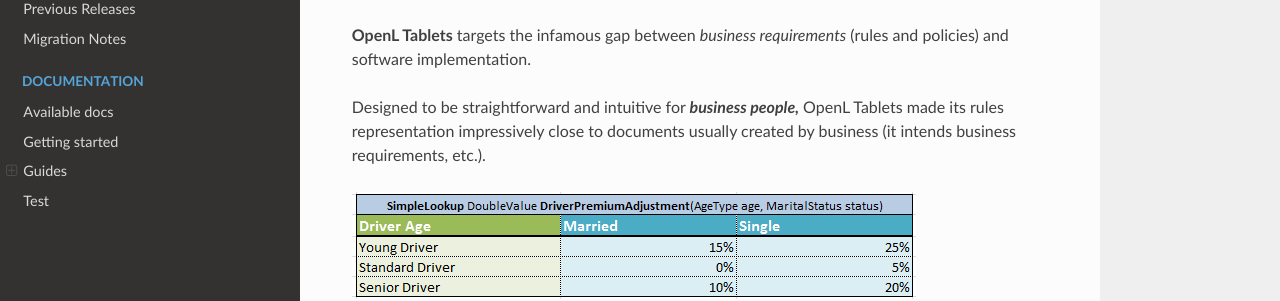
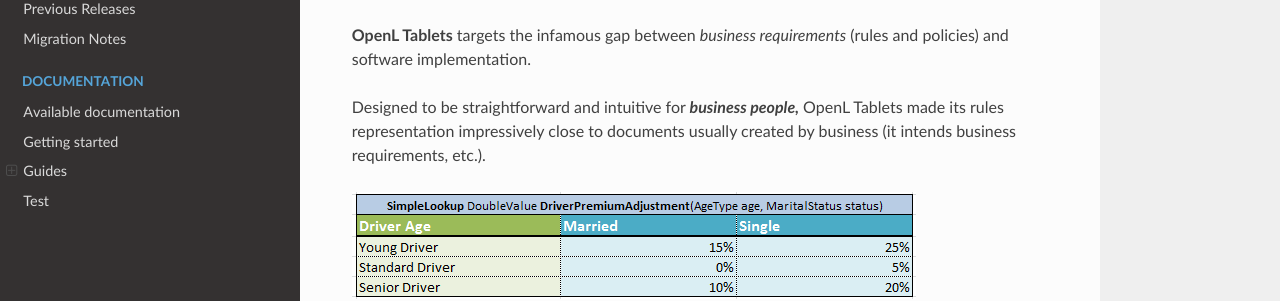
Before and after one commit to WWmonster/MarkdownTest, an MkDocs documentation site: the page built from docs/index.md, in a window 1280 px wide. Shown: the part 364-665 px from the top of the page. Built offline with MkDocs 1.6.1, drawn with Linux system fonts in a browser that asks for light colours; nearby versions of some CDN libraries.

Commit message:
Update mkdocs.yml

```diff
--- a/mkdocs.yml
+++ b/mkdocs.yml
@@ -12,7 +12,7 @@ nav:
         - Previous Releases: releasenotes/all_rn.md
         - Migration Notes: releasenotes/migration_notes.md
     - Documentation:
-        - Available docs: documentation/documentation.md
+        - Available documentation: documentation/available_doc.md
         - Getting started: documentation/getting_started.md
         - Guides:
             - Latest Guides: documentation/guides/latest_guides.md
```
